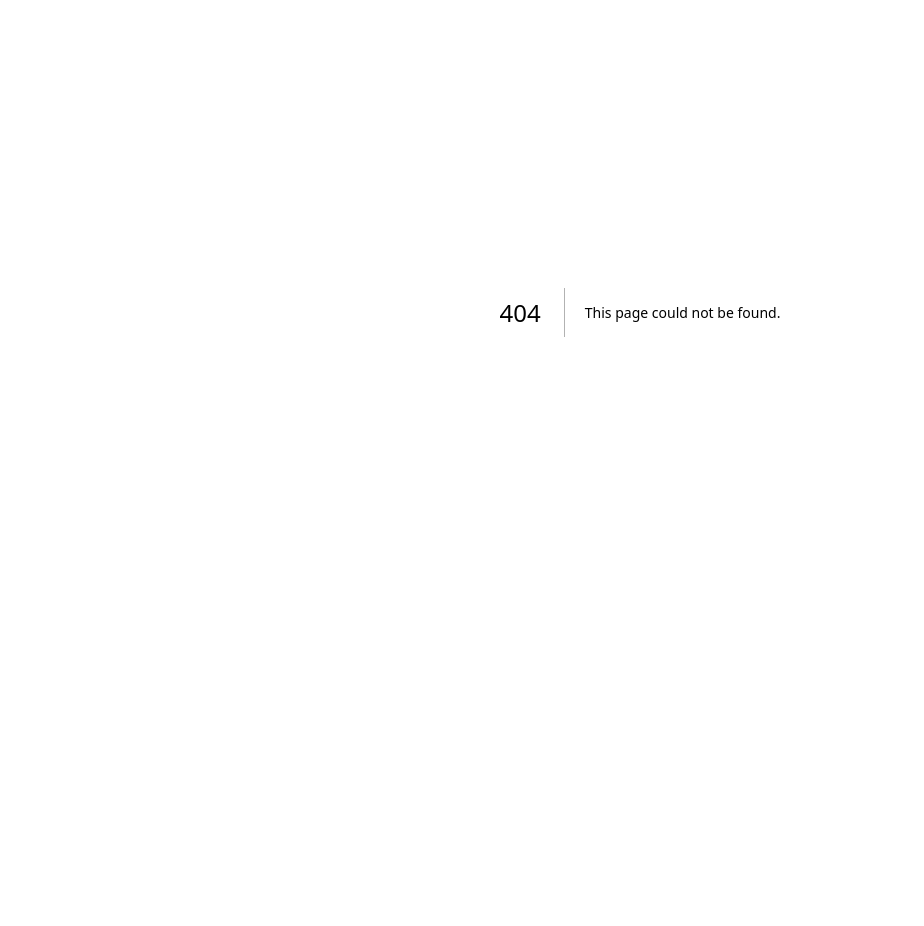
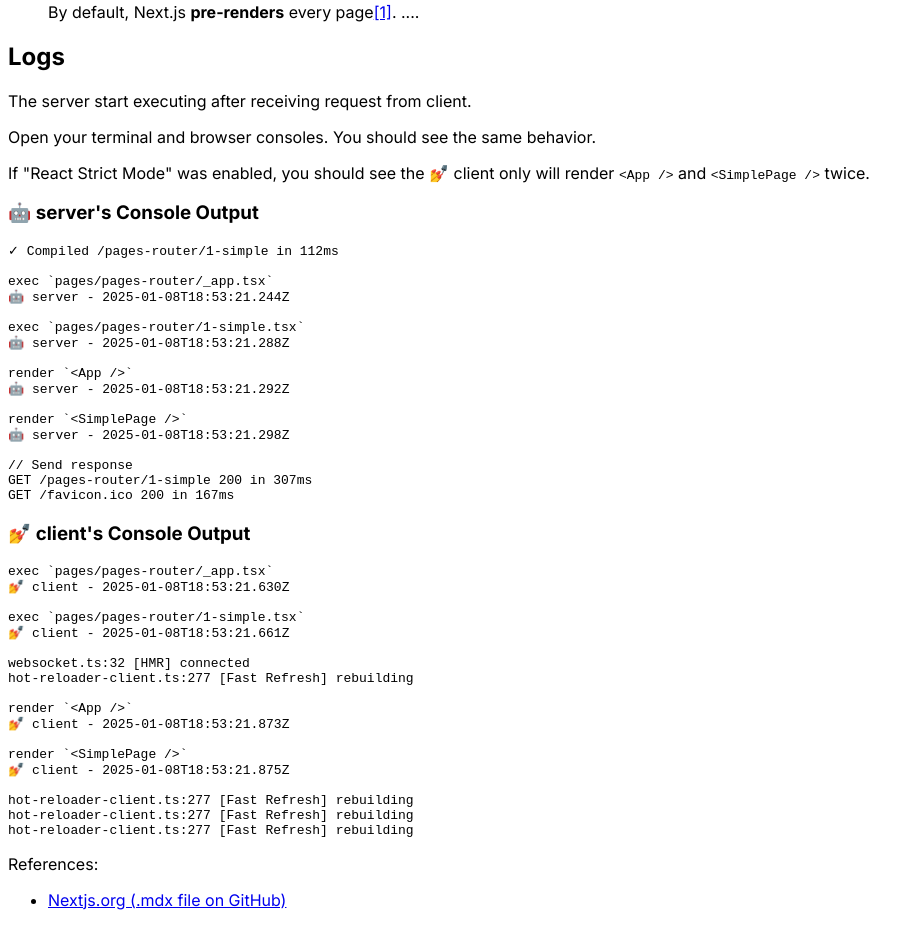
Before and after one commit to sensasi-delight/nextjs-render-sides, a Next.js app: page /pages-router/1-simple in a window 1280 px wide. Before the commit this address had no page. Shown: the part 260-1186 px from the top of the page, without its empty margins (0-924 px from the left). Before the commit the page ends 972 px from the top, so only its background shows below. Built offline with nearby package versions, Linux system fonts and the light colour scheme.

Commit message:
WIP pages

```diff
--- /dev/null
+++ b/pages/pages-router/1-simple.tsx
@@ -0,0 +1,93 @@
+import { ActorRepresentation } from "@/enums/actor-representation";
+import { CodeBlock } from "@/components/code-block";
+import { consoleLog } from "@/utils/console-log";
+
+consoleLog("exec `pages/pages-router/1-simple.tsx`");
+
+export default function SimplePage() {
+	consoleLog("render `<SimplePage />`");
+
+	return (
+		<main>
+			<h1>Simple page example</h1>
+
+			<blockquote>
+				By default, Next.js <b>pre-renders</b> every page
+				<a href="#footnote-1">[1]</a>. ....
+			</blockquote>
+
+			<h2>Logs</h2>
+
+			<p>The server start executing after receiving request from client.</p>
+
+			<p>
+				Open your terminal and browser consoles. You should see the same
+				behavior.
+			</p>
+
+			<p>
+				If "React Strict Mode" was enabled, you should see the{" "}
+				{ActorRepresentation.CLIENT} only will render <code>{`<App />`}</code>{" "}
+				and <code>{`<SimplePage />`}</code> twice.
+			</p>
+
+			<h3>{ActorRepresentation.SERVER + "'s Console Output"}</h3>
+
+			<CodeBlock>{SERVER_LOG}</CodeBlock>
+
+			<h3>{ActorRepresentation.CLIENT + "'s Console Output"}</h3>
+
+			<CodeBlock>{CLIENT_LOG}</CodeBlock>
+
+			<p>References:</p>
+
+			<ul>
+				<li>
+					<a href="https://github.com/vercel/next.js/blob/8ffa6c74b1f3fe357ce25bb455a565c6327dbd1e/docs/02-pages/02-building-your-application/02-rendering/index.mdx">
+						Nextjs.org (.mdx file on GitHub)
+					</a>
+				</li>
+			</ul>
+		</main>
+	);
+}
+
+/**
+ * @todo  show the real-time current logs if possible.
+ */
+const SERVER_LOG = `✓ Compiled /pages-router/1-simple in 112ms
+
+exec \`pages/pages-router/_app.tsx\`
+${ActorRepresentation.SERVER} - 2025-01-08T18:53:21.244Z
+
+exec \`pages/pages-router/1-simple.tsx\`
+${ActorRepresentation.SERVER} - 2025-01-08T18:53:21.288Z
+
+render \`<App />\`
+${ActorRepresentation.SERVER} - 2025-01-08T18:53:21.292Z
+
+render \`<SimplePage />\`
+${ActorRepresentation.SERVER} - 2025-01-08T18:53:21.298Z
+
+// Send response
+GET /pages-router/1-simple 200 in 307ms
+GET /favicon.ico 200 in 167ms`;
+
+const CLIENT_LOG = `exec \`pages/pages-router/_app.tsx\`
+${ActorRepresentation.CLIENT} - 2025-01-08T18:53:21.630Z
+
+exec \`pages/pages-router/1-simple.tsx\`
+${ActorRepresentation.CLIENT} - 2025-01-08T18:53:21.661Z
+
+websocket.ts:32 [HMR] connected
+hot-reloader-client.ts:277 [Fast Refresh] rebuilding
+
+render \`<App />\`
+${ActorRepresentation.CLIENT} - 2025-01-08T18:53:21.873Z
+
+render \`<SimplePage />\`
+${ActorRepresentation.CLIENT} - 2025-01-08T18:53:21.875Z
+
+hot-reloader-client.ts:277 [Fast Refresh] rebuilding
+hot-reloader-client.ts:277 [Fast Refresh] rebuilding
+hot-reloader-client.ts:277 [Fast Refresh] rebuilding`;
```
Also changed, not shown: pages/pages-router/2-ssr.tsx (added, +59 -0 lines).
